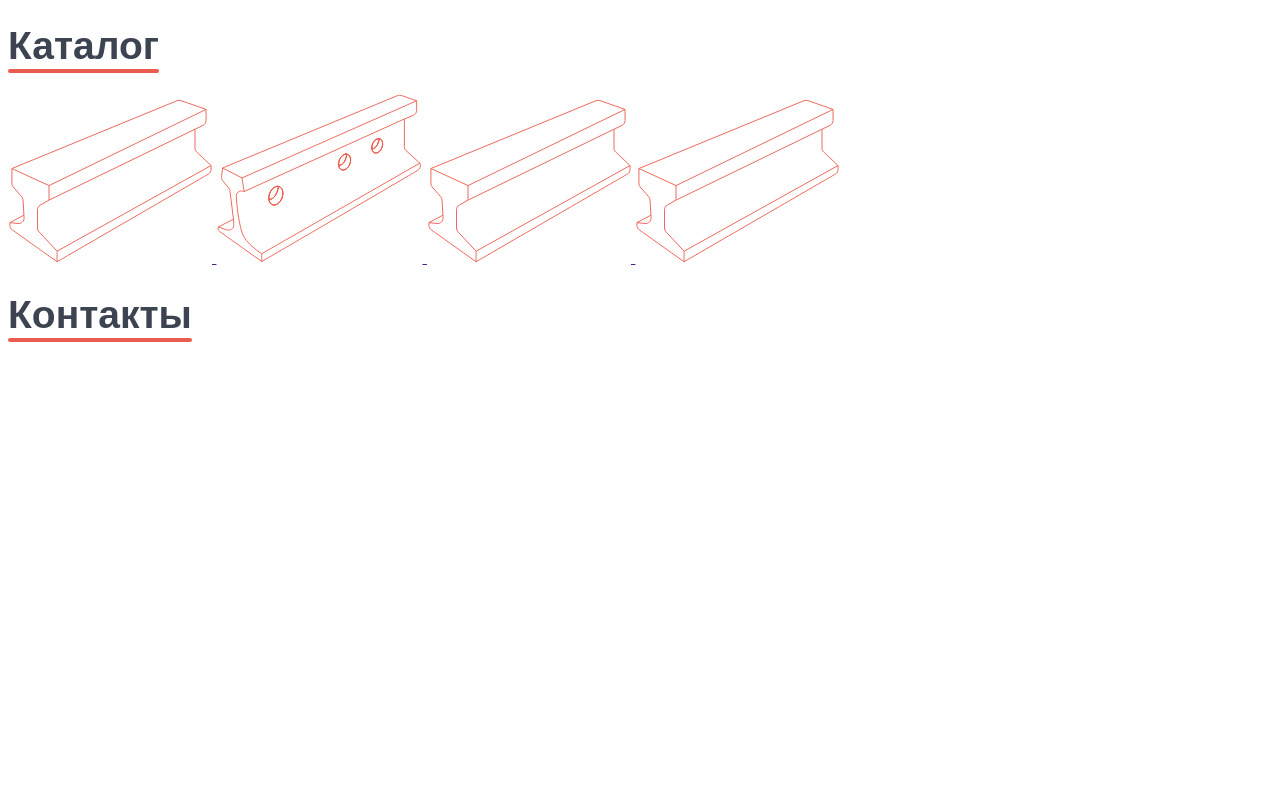
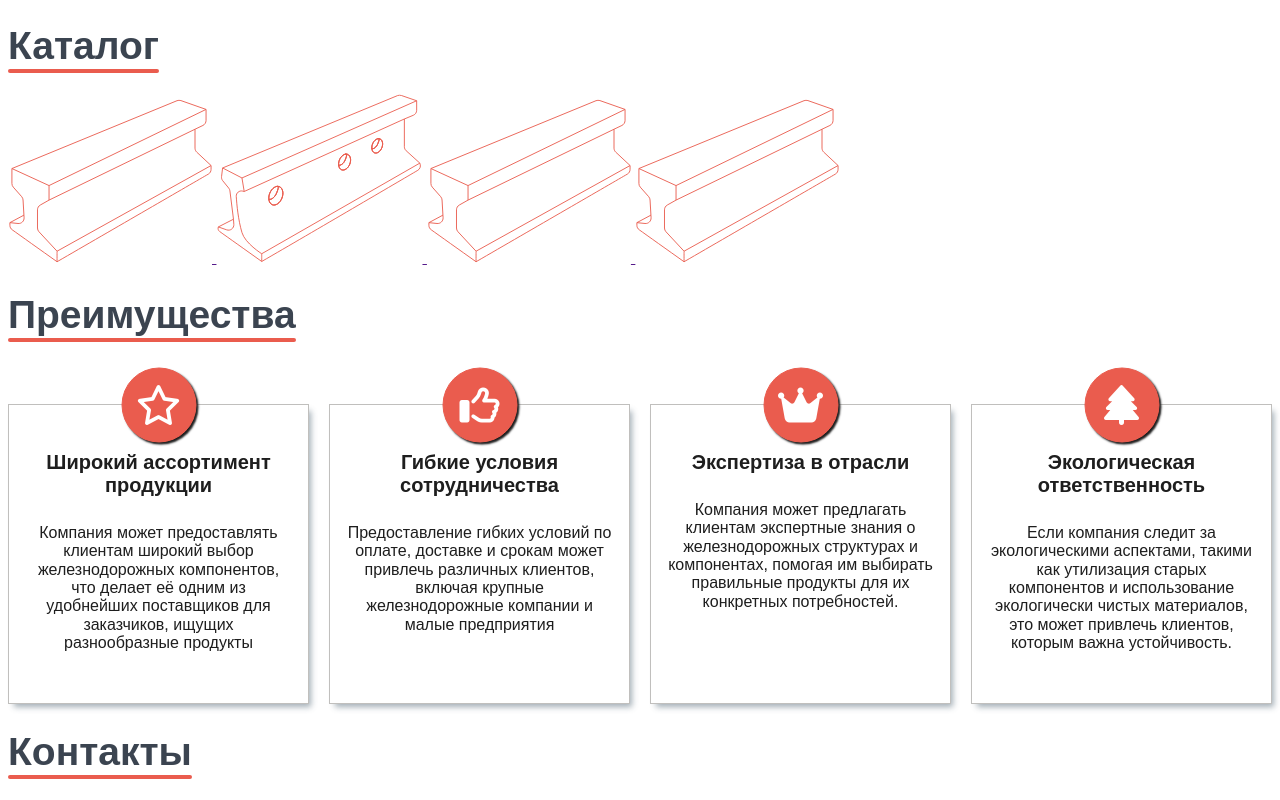
Before and after one commit to MaxStrikanov/train152, a plain HTML site: page index.html in a window 1280 px wide. Shown: the part 738-1538 px from the top of the page. Before the commit the page ends 1102 px from the top, so only its background shows below. Drawn offline with nearby package versions, Linux system fonts and the light colour scheme.

Commit message:
Обновление

```diff
--- a/css/style.css
+++ b/css/style.css
@@ -257,3 +257,52 @@ h1.title::after {
     background-color: var(--primary);
     border-radius: var(--br);
 }
+
+/************************************************************/
+
+.advantages-items {
+    display: flex;
+    align-items: center;
+    justify-content: space-between;
+    margin-top: 40px;
+    gap: 20px;
+}
+
+.advantages-item {
+    border: 1px solid var(--bg);
+    width: 320px;
+    height: 300px;
+    position: relative;
+    text-align: center;
+    box-shadow: 4px 5px 6px -2px rgba(34, 60, 80, 0.41);
+}
+.advantages-item__circle {
+    border: 1px solid var(--primary);
+    position: absolute;
+    top: 0px;
+    left: 50%;
+    border-radius: 50%;
+    width: 75px;
+    height: 75px;
+    background-color: var(--primary);
+    transform: translate(-50%, -50%);
+    display: grid;
+    place-items: center;
+    box-shadow: 2px 2px 2px #1E1E1E;
+
+}
+.advantages-item__circle i {
+    font-size: 40px;
+    color: var(--white);
+
+}
+.advantages-item__title {
+    display: flex;
+    align-items: center;
+    justify-content: center;
+    font-size: 20px;
+    padding: 30px 10px 10px 10px;
+}
+.advantages-item__text {
+    padding: 0px 15px ;
+}
--- a/index.html
+++ b/index.html
@@ -95,6 +95,45 @@
 			</div>
 		</div>
 	</section>
+	<section class="advantages" id="advantages">
+		<div class="container">
+			<h1 class="title">Преимущества</h1>
+
+			<div class="advantages-items">
+				<div class="advantages-item">
+					<div class="advantages-item__circle">
+						<i class="fa-regular fa-star"></i>
+					</div>
+					<h2 class="advantages-item__title">Широкий ассортимент продукции</h2>
+					<p class="advantages-item__text">Компания может предоставлять клиентам широкий выбор железнодорожных компонентов, что делает её одним из удобнейших поставщиков для заказчиков, ищущих разнообразные продукты</p>
+				</div>
+				<div class="advantages-item">
+					<div class="advantages-item__circle">
+						<i class="fa-regular fa-thumbs-up"></i>
+					</div>
+					<h2 class="advantages-item__title">Гибкие условия сотрудничества</h2>
+					<p class="advantages-item__text">Предоставление гибких условий по оплате, доставке и срокам может привлечь различных клиентов, включая крупные железнодорожные компании и малые предприятия</p>
+				</div>
+				<div class="advantages-item">
+					<div class="advantages-item__circle">
+						<i class="fa-solid fa-crown"></i>
+					</div>
+					<h2 class="advantages-item__title">Экспертиза в отрасли</h2>
+					<p class="advantages-item__text">Компания может предлагать клиентам экспертные знания о железнодорожных структурах и компонентах, помогая им выбирать правильные продукты для их конкретных потребностей.</p>
+				</div>
+				<div class="advantages-item">
+					<div class="advantages-item__circle">
+						<i class="fa-solid fa-tree"></i>
+					</div>
+					<h2 class="advantages-item__title">Экологическая ответственность</h2>
+					<p class="advantages-item__text">Если компания следит за экологическими аспектами, такими как утилизация старых
+						компонентов и использование экологически чистых материалов, это может привлечь клиентов, которым важна
+						устойчивость.</p>
+				</div>
+			</div>
+		</div>
+	</section>
+
 	<section class="contact" id="contact">
 		<div class="container">
 			<h1 class="title">Контакты</h1>
```
